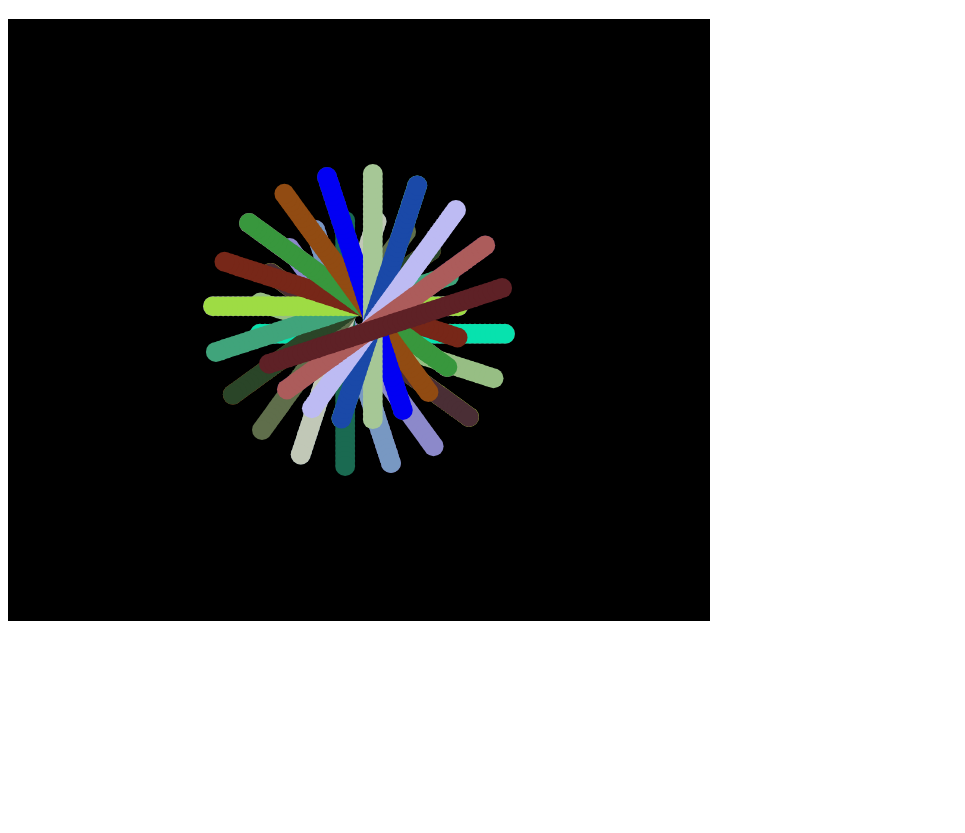
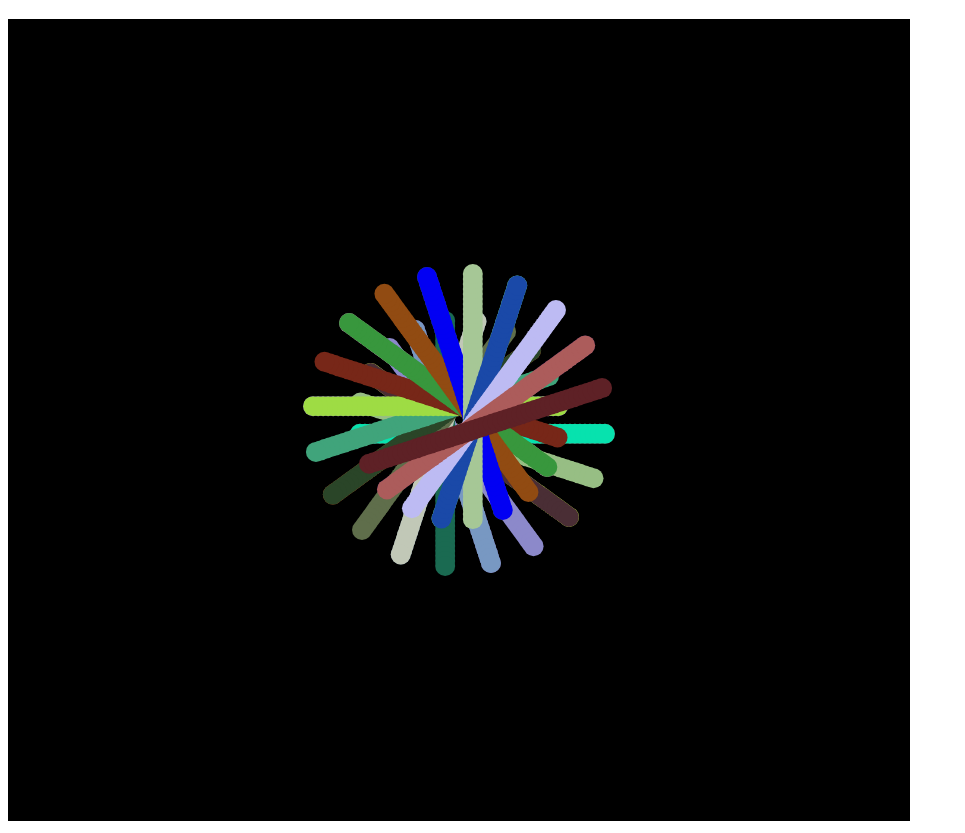
Before and after one commit to anilghale1/JSlearning, a plain HTML site: page tihar/index.html in a window 1280 px wide. Shown: the part 61-894 px from the top of the page, without its empty margins (0-965 px from the left). Before the commit the page ends 800 px from the top, so only its background shows below. Drawn offline with Linux system fonts and the light colour scheme.

Commit message:
updated canvas wh

```diff
--- a/tihar/index.html
+++ b/tihar/index.html
@@ -9,7 +9,7 @@
     <h1>Jhilimili</h1>
 
     <canvas style="border: 1px solid black;
-    background-color: black;" height="600px" width="700px" id="canvas" >
+    background-color: black;" height="800px" width="900px" id="canvas" >
 
     </canvas>
 
```
